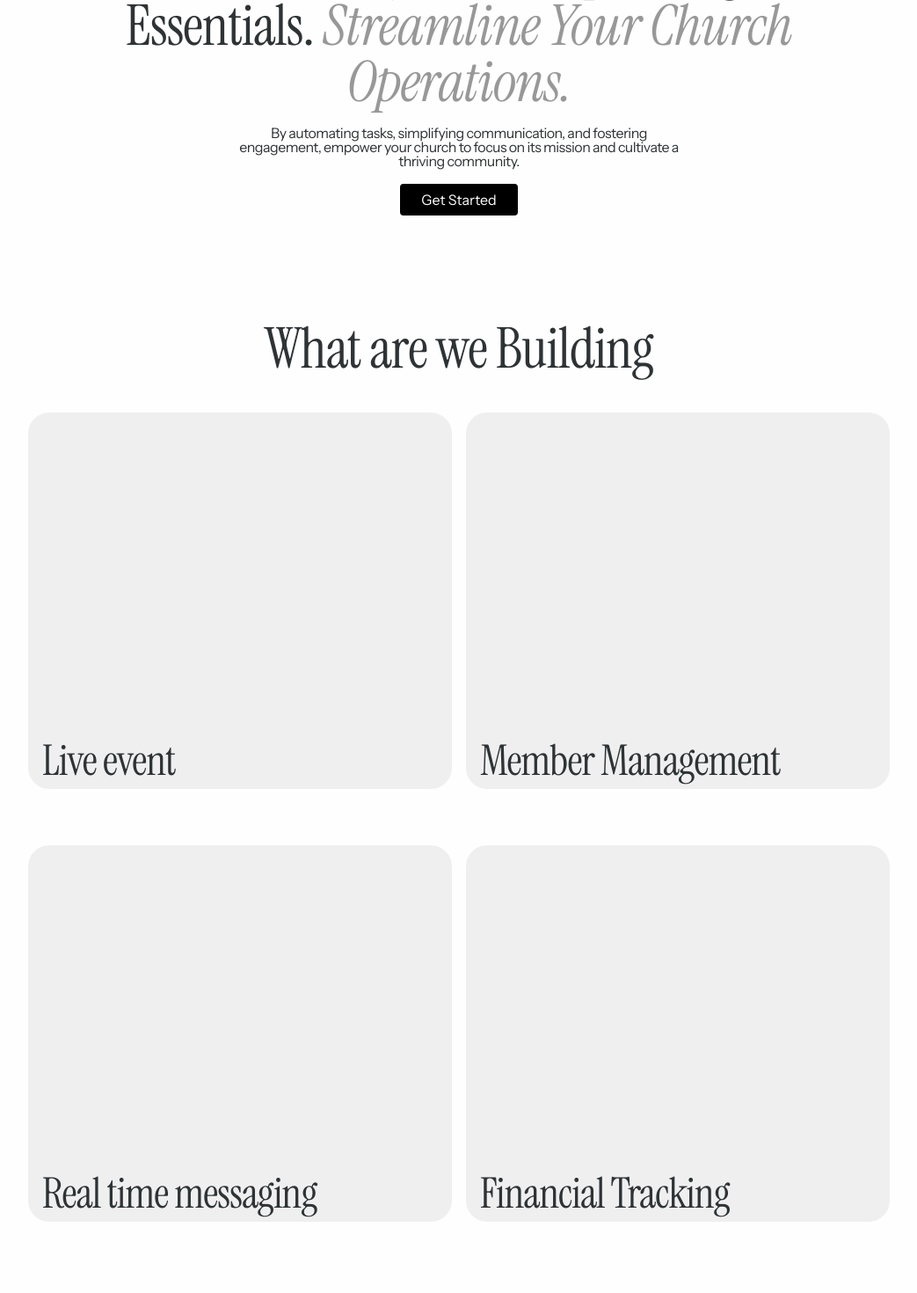
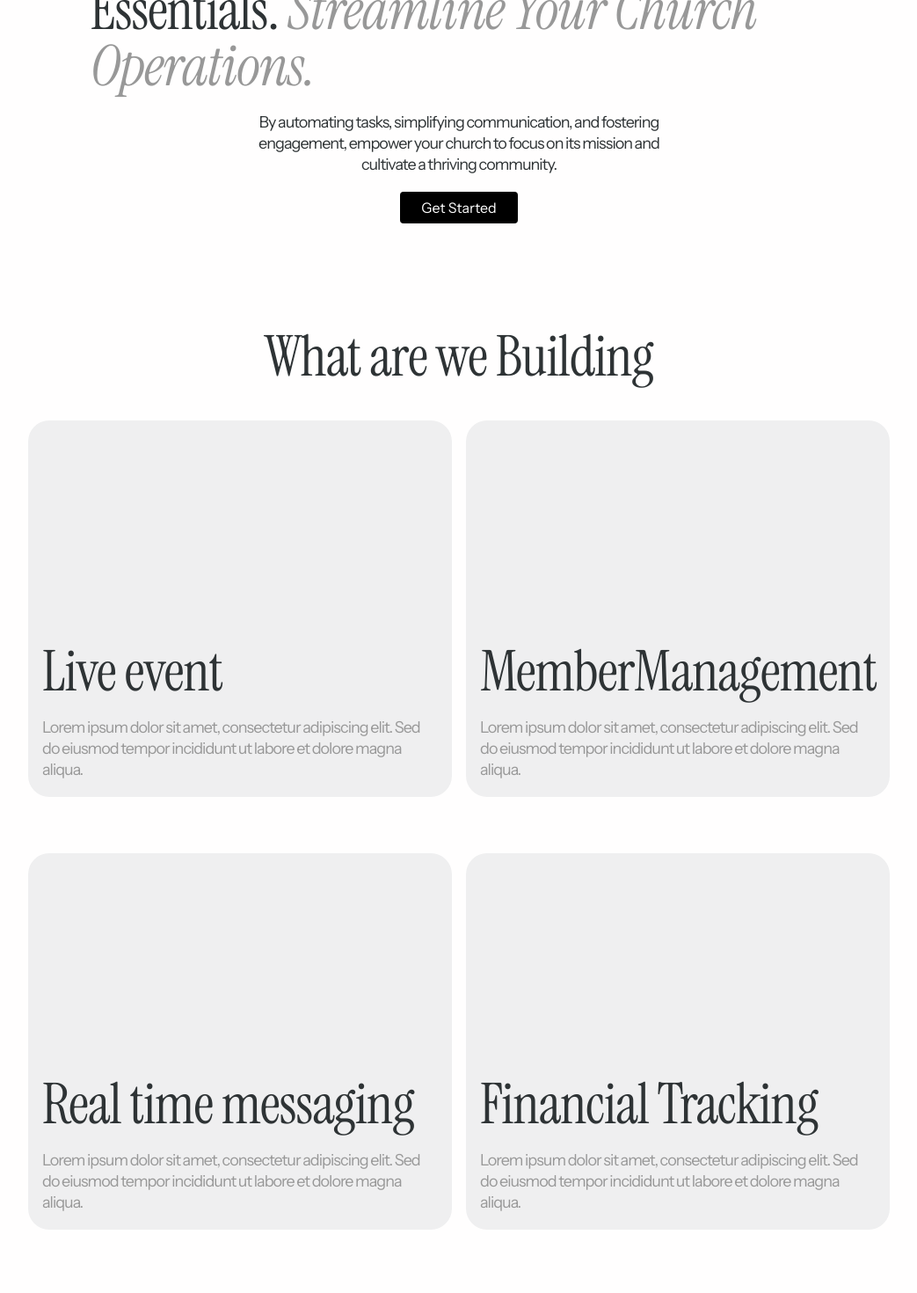
Before and after one commit to byfolarin/Selah, a React (Vite) app in the folder Selah/: page / in a window 1280 px wide. Shown: the part 300-1770 px from the top of the page at 88% size, without its empty margins (118-1161 px from the left). Built offline with nearby package versions, Linux system fonts and the light colour scheme; a web font is replaced by a local one.

Commit message:
css layout

```diff
--- a/Selah/src/components/website/Website.jsx
+++ b/Selah/src/components/website/Website.jsx
@@ -34,11 +34,25 @@ const Website = () => {
 
       <div className="details-grid">
               <div className="event shell">
+                <div className="text-shell">
+
                 <h1>Live event</h1>
+                <h2>Lorem ipsum dolor sit amet, consectetur adipiscing elit.
+                   Sed do eiusmod tempor incididunt ut labore et dolore magna
+                    aliqua.</h2>
+                </div>
+
               </div>
 
               <div className="member shell">
-                <h1>Member Management </h1>
+
+                <div className="text-shell">
+                <h1>MemberManagement</h1>
+                <h2>Lorem ipsum dolor sit amet, consectetur adipiscing elit.
+                   Sed do eiusmod tempor incididunt ut labore et dolore magna
+                    aliqua.</h2>
+                  </div>
+
               </div>
 
       </div>
@@ -47,12 +61,29 @@ const Website = () => {
 
 
             <div className="message shell">
+
+            <div className="text-shell">
             <h1> Real time messaging </h1>
+
+            <h2>Lorem ipsum dolor sit amet, consectetur adipiscing elit.
+                Sed do eiusmod tempor incididunt ut labore et dolore magna
+                aliqua.
+              </h2>
+
+            </div>
             </div>
 
 
               <div className="member shell">
+
+                <div className="text-shell">
               <h1>Financial Tracking   </h1>
+              <h2>Lorem ipsum dolor sit amet, consectetur adipiscing elit.
+                Sed do eiusmod tempor incididunt ut labore et dolore magna
+                aliqua.
+              </h2>
+              </div>
+
               </div>
 
       </div>
--- a/Selah/src/index.css
+++ b/Selah/src/index.css
@@ -46,7 +46,7 @@ body{
   display: flex;
   justify-content: space-between;
   align-items: center;
-  padding-bottom: 168px;
+  padding-bottom: 148px;
 }
 
 
@@ -73,7 +73,7 @@ body{
   margin: 0px;
   display: flex;
   gap: 24px;
-  font-family: "Source Sans 3", sans-serif;
+  font-family: "Instrument Sans", sans-serif;
   font-weight: 400;
   color: #2e3335;
   font-size: 16px;
@@ -108,7 +108,6 @@ h1{
   font-family: "Instrument Serif", serif;
   font-style: normal;
   font-weight: 500;
-  text-align: center;
   line-height: 64px;
   color: #2e3335;
   margin: 0px;
@@ -126,13 +125,14 @@ font-style: italic;
 
 h2{
   font-family: "Instrument Sans", sans-serif;
-  font-size: 16px;
+  font-size: 18px;
   font-weight: 400;
-  letter-spacing: -0.5px;
-  line-height: 16px;
+  letter-spacing: -1px;
+  line-height: 24px;
   padding: 4px 0px;
   font-optical-sizing: auto;
-  color: #65696a;}
+  color: #989898;
+}
 
 .h2{
   text-align: center;
@@ -186,12 +186,13 @@ h2{
   font-family: "Instrument Serif", serif;
   font-weight: 400;
   text-align: center;
-  line-height: 64px;
+  line-height: 58px;
   color: #2e3335;
   letter-spacing: -1px;
   font-size: 48px;
 
 }
+
 
 
 .shell{
@@ -204,6 +205,17 @@ h2{
   height: 428px;
   background-color: #EFEFF0;
   border-radius: 24px;
+}
+
+.shell:hover{
+  border: 1px solid rgb(255, 255, 255);
+  box-shadow: 0px 1px 50px rgba(230, 230, 230, 0.598);
+}
+
+.text-shell{
+  display: flex;
+  flex-direction: column;
+  align-items: left;
 }
 
 
```
